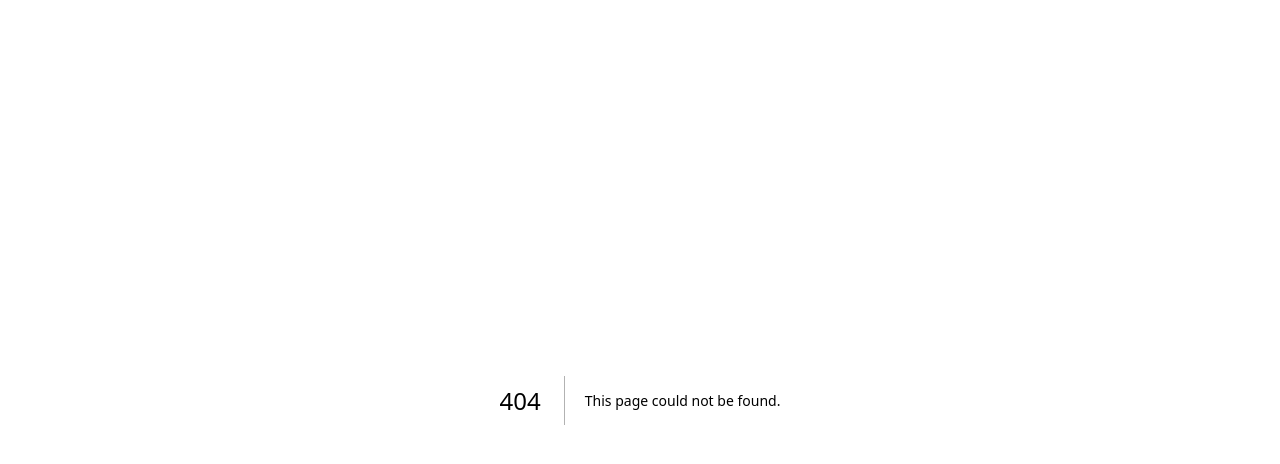
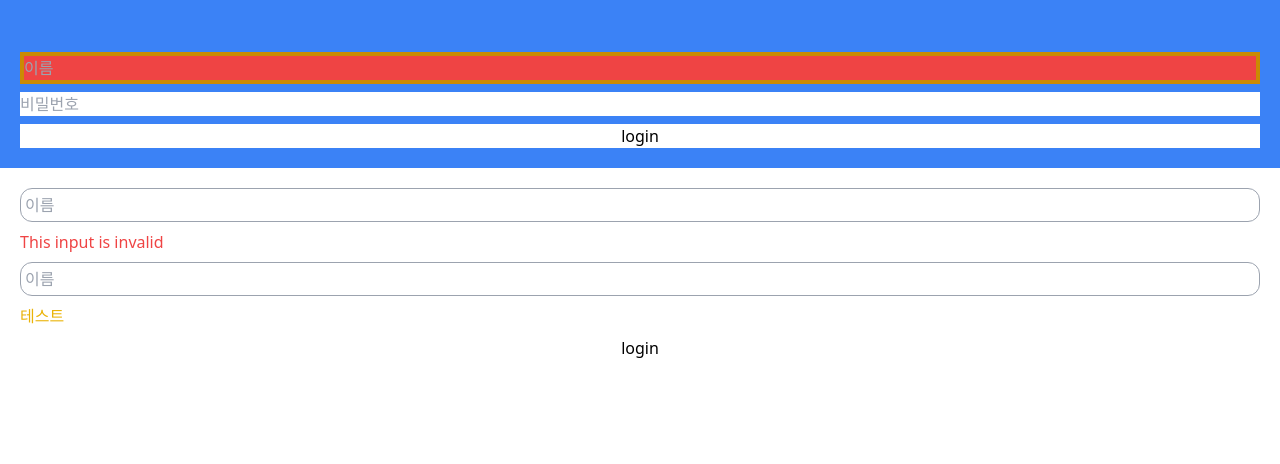
Before and after one commit to jma1020/market-page, a Next.js app: page /form in a window 1280 px wide. Before the commit this address had no page. Shown: the top 464 px of the page. Built offline with nearby package versions, Linux system fonts and the light colour scheme.

Commit message:
Design: form 셀렉터 사용

```diff
--- /dev/null
+++ b/pages/form/index.tsx
@@ -0,0 +1,40 @@
+function Form() {
+  return (
+    <div>
+      <form className="flex flex-col space-y-2 bg-blue-500 p-5 focus-within:bg-blue-100">
+        <input type="text" disabled className="disabled:opacity-0" />
+        <input
+          type="text"
+          required
+          placeholder="이름"
+          className="required:border-4 border-yellow-600 invalid:bg-red-500 placeholder-shown:bg-teal-500"
+        />
+        <input type="password" required placeholder="비밀번호" />
+        <input type="submit" value="login" className="bg-white" />
+      </form>
+
+      <form className="flex flex-col space-y-2 p-5">
+        <input
+          type="text"
+          required
+          placeholder="이름"
+          className="border p-1 border-gray-400 rounded-xl peer "
+        />
+        <span className="hidden peer-invalid:block peer-invalid:text-red-500">
+          This input is invalid
+        </span>
+
+        <input
+          type="text"
+          required
+          placeholder="이름"
+          className="border p-1 border-gray-400 rounded-xl peer"
+        />
+        <span className="peer-invalid:text-yellow-500">테스트</span>
+        <input type="submit" value="login" />
+      </form>
+    </div>
+  );
+}
+
+export default Form;
```
